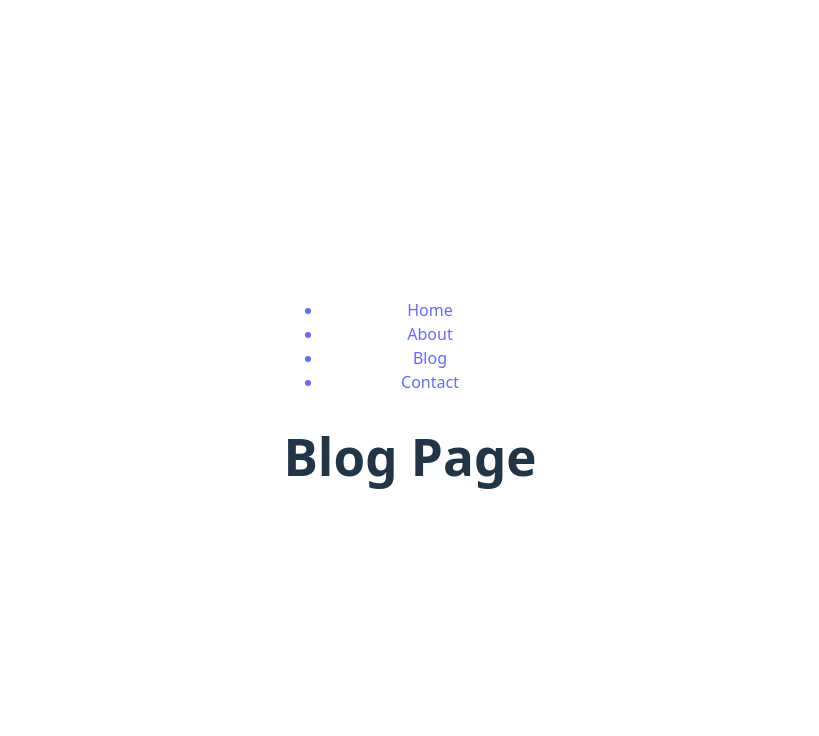
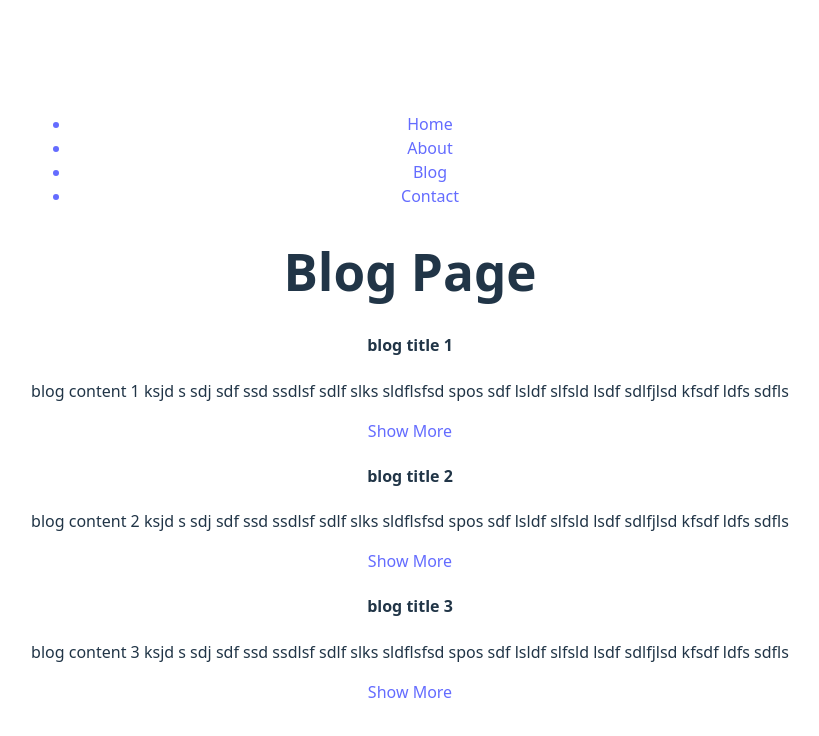
Before and after one commit to ahmobin/vuejs-ostad, a Vue app: page /blog in a window 1280 px wide. Shown: the top 736 px of the page, without its empty margins (230-1049 px from the left). Built offline with nearby package versions, Linux system fonts and the light colour scheme.

Commit message:
dynamic routes

```diff
--- /dev/null
+++ b/src/db/blogs.js
@@ -0,0 +1,17 @@
+export const blogs = [
+    {
+        id: 1,
+        title: 'blog title 1',
+        body: 'blog content 1 ksjd s sdj sdf ssd ssdlsf sdlf slks sldflsfsd spos sdf lsldf slfsld lsdf sdlfjlsd kfsdf ldfs sdfls'
+    },
+    {
+        id: 2,
+        title: 'blog title 2',
+        body: 'blog content 2 ksjd s sdj sdf ssd ssdlsf sdlf slks sldflsfsd spos sdf lsldf slfsld lsdf sdlfjlsd kfsdf ldfs sdfls'
+    },
+    {
+        id: 3,
+        title: 'blog title 3',
+        body: 'blog content 3 ksjd s sdj sdf ssd ssdlsf sdlf slks sldflsfsd spos sdf lsldf slfsld lsdf sdlfjlsd kfsdf ldfs sdfls'
+    }
+]
--- a/src/pages/Blog.vue
+++ b/src/pages/Blog.vue
@@ -1,7 +1,15 @@
-<script setup></script>
+<script setup>
+import { blogs } from '../db/blogs';
+</script>
 
 <template>
     <h1>Blog Page</h1>
+
+    <article v-for="blog in blogs" :key="blog.id">
+        <h4>{{ blog.title }}</h4>
+        <p>{{ blog.body }}</p>
+        <RouterLink :to="{ name:'single-blog', params:{ id:blog.id } }">Show More</RouterLink>
+    </article>
 </template>
 
 <style scoped></style>
--- /dev/null
+++ b/src/pages/SingleBlog.vue
@@ -0,0 +1,25 @@
+<script setup>
+import { useRoute } from 'vue-router';
+import { blogs } from '../db/blogs';
+
+// used to fetch url data's like params, url info and others
+const route = useRoute();
+const blogId = parseInt(route.params.id)
+
+const blog = blogs.find((post) => post.id == blogId)
+</script>
+
+<template>
+    <h1>Single Blog Page</h1>
+
+    <article>
+        <!-- fetch data from url query params -->
+        <!-- <h4>Blog {{ $route.params.id }}</h4> -->
+
+        <!-- js way -->
+        <h4>{{ blog.title }}</h4>
+        <p>{{ blog.body }}</p>
+    </article>
+</template>
+
+<style scoped></style>
--- a/src/router/router.js
+++ b/src/router/router.js
@@ -4,6 +4,7 @@ import About from "../pages/About.vue";
 import Blog from "../pages/Blog.vue";
 import Contact from "../pages/Contact.vue";
 import InfoComponent from "../Component/InfoComponent.vue";
+import SingleBlog from "../pages/SingleBlog.vue";
 
 const routes = [
   {
@@ -30,6 +31,11 @@ const routes = [
     },
   },
   {
+    path: "/blog/:id",
+    name: "single-blog",
+    component: SingleBlog,
+  },
+  {
     path: "/blog",
     component: Blog,
   },
```
